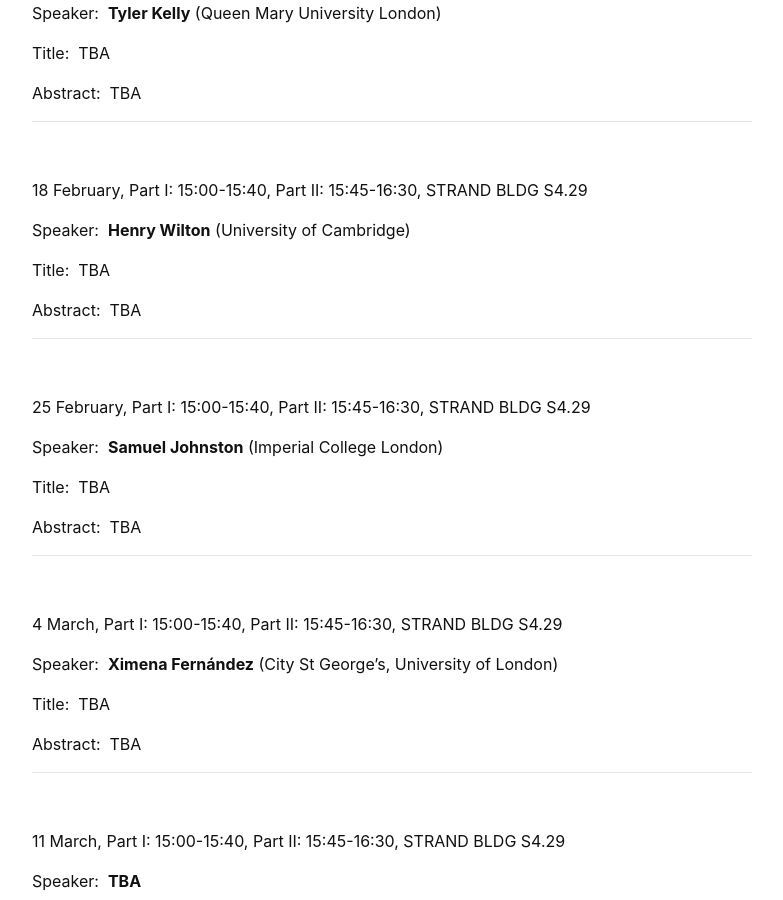
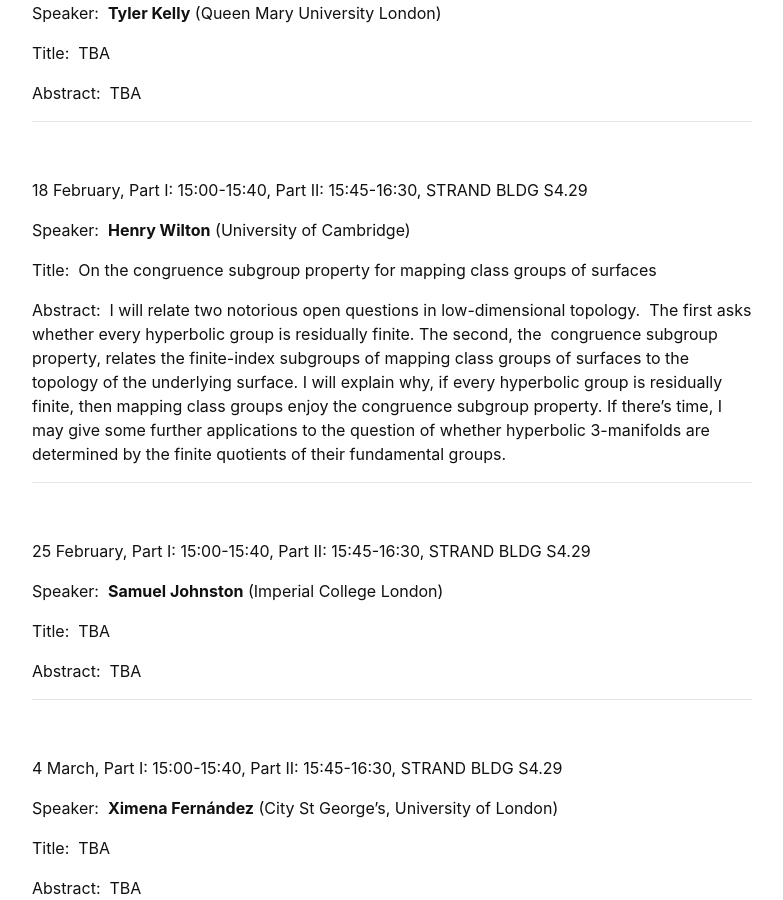
Before and after one commit to kcl-geometry-seminar/kcl-geometry-seminar.github.io, a Jekyll site: the page built from pages/index.md, in a window 1280 px wide and 900 px high, scrolled down 1203 px. Shown: the whole window, without its empty margins (248-1031 px from the left). Built offline with Jekyll 4.4.1, drawn with Linux system fonts in a browser that asks for light colours; a script that is not in the unit is left out.

Commit message:
Update index.md
Added Henry Wilton's talk

```diff
--- a/pages/index.md
+++ b/pages/index.md
@@ -62,9 +62,9 @@ Abstract:&nbsp; TBA
 
 Speaker:&nbsp; **Henry Wilton** (University of Cambridge)
 
-Title:&nbsp; TBA
+Title:&nbsp; On the congruence subgroup property for mapping class groups of surfaces
 
-Abstract:&nbsp; TBA
+Abstract:&nbsp; I will relate two notorious open questions in low-dimensional topology.  The first asks whether every hyperbolic group is residually finite. The second, the  congruence subgroup property, relates the finite-index subgroups of mapping class groups of surfaces to the topology of the underlying surface. I will explain why, if every hyperbolic group is residually finite, then mapping class groups enjoy the congruence subgroup property. If there’s time, I may give some further applications to the question of whether hyperbolic 3-manifolds are determined by the finite quotients of their fundamental groups.
 
 ---------------------------------------------------------
 <br />
```
